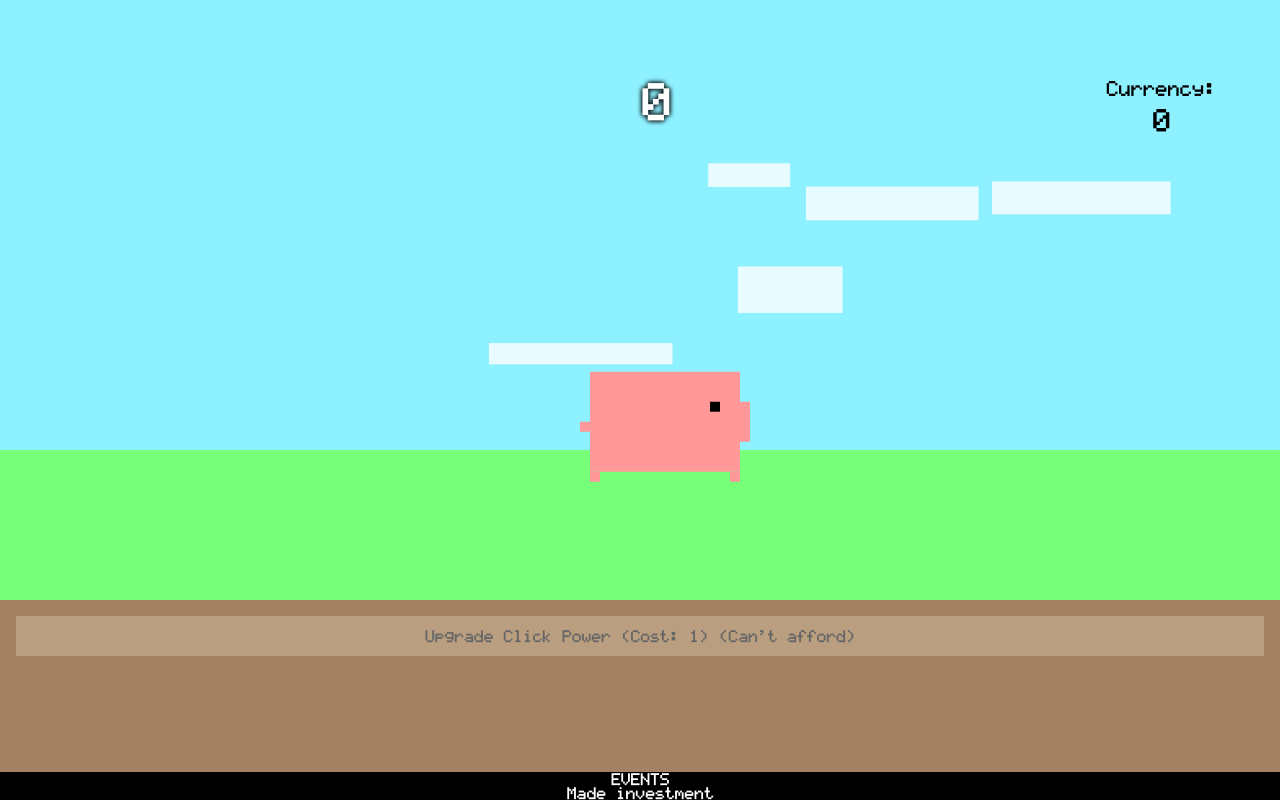
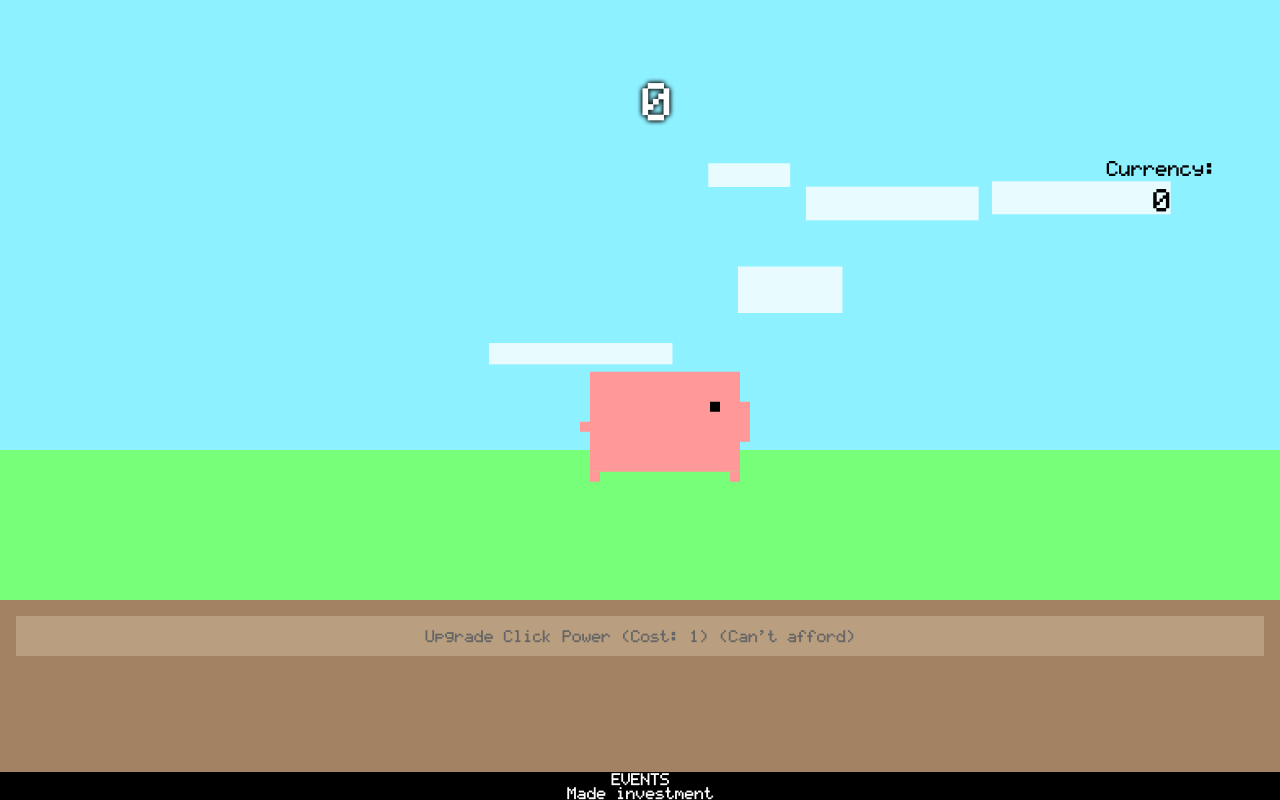
Before and after one commit to Custodia/bankclicker, a React (Create React App) app: page / in a window 1280 px wide. Built offline with nearby package versions, Linux system fonts and the light colour scheme.

Commit message:
Currency style change

```diff
--- a/src/App.css
+++ b/src/App.css
@@ -14,7 +14,7 @@
 
 .Currency {
   position: absolute;
-  top: 10%;
+  top: 20%;
   right: 5%;
   font-size: 30px;
   display: flex;
```
